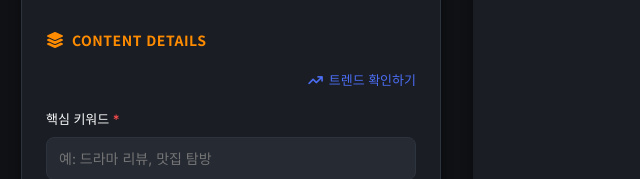
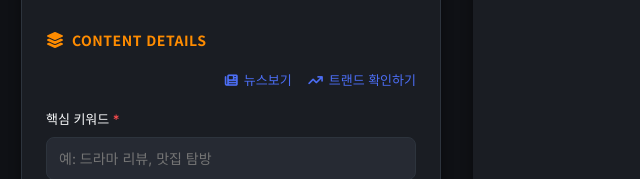
Before and after one commit to postpr0727-ship-it/Blog_Maker, a plain HTML site: page index.html in a window 1280 px wide. Shown: the part 981-1160 px from the top of the page, 19-659 px from the left. Drawn offline with nearby package versions, Linux system fonts and the light colour scheme.

Commit message:
UI: Rename trend button to News and add new Google Trends link

```diff
--- a/index.html
+++ b/index.html
@@ -140,8 +140,13 @@
                             <div class="trend-link-wrapper">
                                 <a href="https://news.google.com/topics/CAAqJggKIiBDQkFTRWdvSUwyMHZNREpxYW5RU0FtdHZHZ0pMVWlnQVAB?hl=ko&gl=KR&ceid=KR%3Ako"
                                     target="_blank" class="trend-button">
+                                    <i class="fa-solid fa-newspaper"></i>
+                                    뉴스보기
+                                </a>
+                                <a href="https://trends.google.co.kr/trending?geo=KR" target="_blank"
+                                    class="trend-button" style="margin-left: 12px;">
                                     <i class="fa-solid fa-arrow-trend-up"></i>
-                                    트렌드 확인하기
+                                    트랜드 확인하기
                                 </a>
                             </div>
 
```
